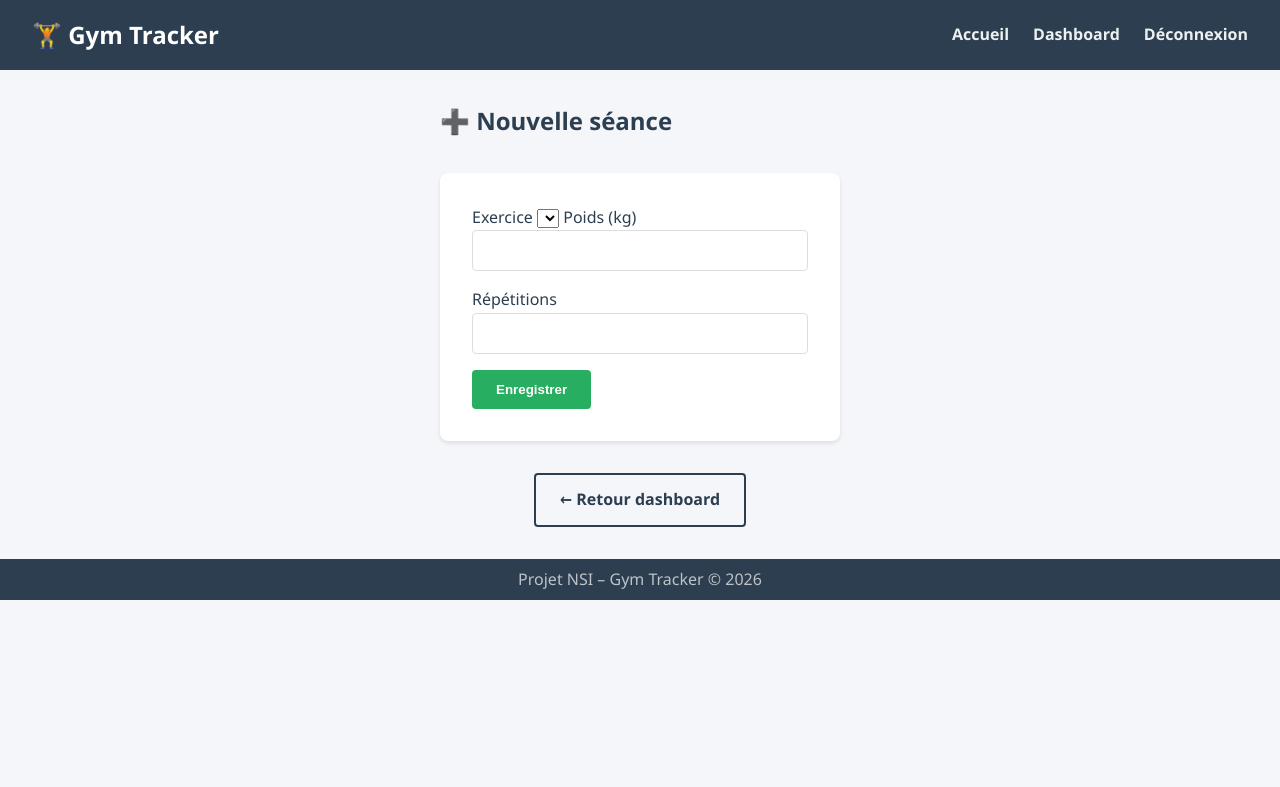
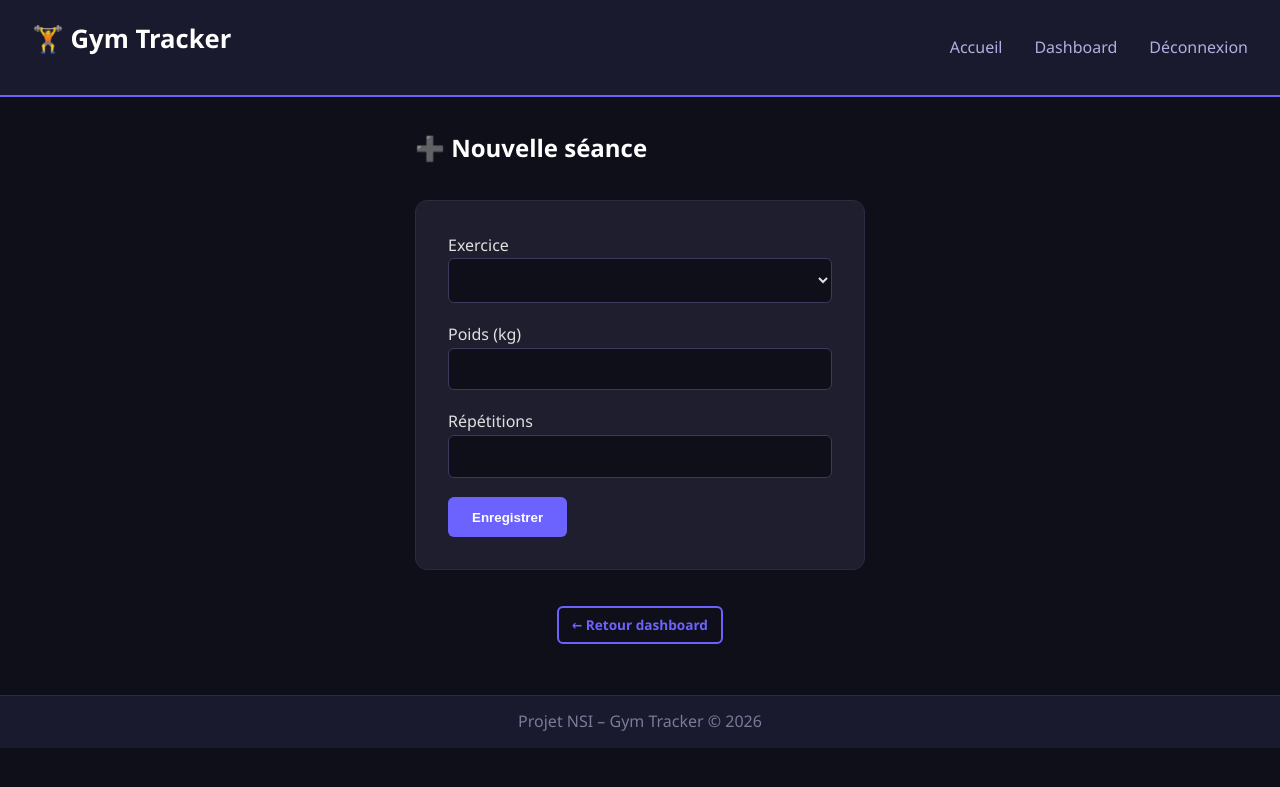
Before and after one commit to reibelbenjamin6-dev/projetNSI-gym, a Flask app: page /add-performance/1 in a window 1280 px wide. Shown: the top 787 px of the page. Run offline with Flask 3, Linux system fonts and the light colour scheme; the visitor is signed in with stand-in values (Sample User, id 1); data comes from the database, SQL or seed files in the repository; lists and menus that the app fills with data are empty.

Commit message:
style update

```diff
--- a/static/css/style.css
+++ b/static/css/style.css
@@ -1,4 +1,5 @@
-/* Reset de base */
+/* ----- THÈME SOMBRE - GYM TRACKER ----- */
+
 * {
     margin: 0;
     padding: 0;
@@ -7,182 +8,234 @@
 
 body {
     font-family: 'Segoe UI', Tahoma, Geneva, Verdana, sans-serif;
-    background-color: #f5f6fa;
-    color: #2c3e50;
+    background-color: #0f0f1a;
+    color: #e0e0e0;
     line-height: 1.6;
 }
 
-/* Header */
 header {
-    background-color: #2c3e50;
+    background-color: #1a1a2e;
     color: white;
-    padding: 1rem 2rem;
+    padding: 1.2rem 2rem;
     display: flex;
     justify-content: space-between;
     align-items: center;
+    border-bottom: 2px solid #6c63ff;
 }
 
 header h1 {
-    margin: 0;
-    font-size: 1.5rem;
+    font-size: 1.6rem;
+    color: #ffffff;
 }
 
-/* Navigation */
 nav {
     display: flex;
-    gap: 1.5rem;
-    align-items: center;
+    gap: 2rem;
+}
+nav a {
+    color: #b0b0e0;
+    text-decoration: none;
+    font-weight: 500;
+    transition: color 0.2s;
+}
+nav a:hover {
+    color: #6c63ff;
 }
 
-nav a {
-    color: #ecf0f1;
-    text-decoration: none;
-    font-weight: bold;
+main {
+    max-width: 960px;
+    margin: 2rem auto;
+    padding: 0 1.5rem;
 }
 
-nav a:hover {
-    color: #f39c12;
-}
-
-/* Contenu principal */
-main {
-    max-width: 900px;
-    margin: 2rem auto;
-    padding: 0 1rem;
-}
-
-h1, h2 {
+h1, h2, h3 {
+    color: #ffffff;
     margin-bottom: 1rem;
 }
 
-/* Formulaires */
+.card, .exercise-card {
+    background: #1e1e2f;
+    border-radius: 12px;
+    padding: 1.5rem;
+    margin-bottom: 1rem;
+    border: 1px solid #2a2a40;
+    transition: transform 0.2s, box-shadow 0.2s;
+}
+.card:hover, .exercise-card:hover {
+    transform: translateY(-3px);
+    box-shadow: 0 8px 20px rgba(108, 99, 255, 0.2);
+}
+
 form {
-    background: white;
+    background: #1e1e2f;
     padding: 2rem;
-    border-radius: 8px;
-    box-shadow: 0 2px 4px rgba(0,0,0,0.1);
-    max-width: 400px;
+    border-radius: 12px;
+    border: 1px solid #2a2a40;
+    max-width: 450px;
     margin: 2rem auto;
 }
 
-input {
-    display: block;
+input, select {
     width: 100%;
-    padding: 0.75rem;
-    margin-bottom: 1rem;
-    border: 1px solid #ddd;
-    border-radius: 4px;
+    padding: 0.8rem;
+    margin-bottom: 1.2rem;
+    border: 1px solid #3a3a5c;
+    background: #0f0f1a;
+    color: #e0e0e0;
+    border-radius: 6px;
+}
+
+input::placeholder {
+    color: #6a6a8a;
 }
 
 button {
-    background-color: #27ae60;
+    background: #6c63ff;
     color: white;
-    padding: 0.75rem 1.5rem;
+    padding: 0.8rem 1.5rem;
     border: none;
-    border-radius: 4px;
+    border-radius: 6px;
+    font-weight: bold;
     cursor: pointer;
-    font-weight: bold;
+    transition: background 0.2s;
+}
+button:hover {
+    background: #5a52d5;
 }
 
-button:hover {
-    background-color: #219a52;
+.styled-table {
+    width: 100%;
+    border-collapse: collapse;
+    background: #1e1e2f;
+    border-radius: 12px;
+    overflow: hidden;
+    margin: 1.5rem 0;
+}
+.styled-table th {
+    background: #6c63ff;
+    color: white;
+    padding: 0.8rem;
+    text-align: left;
+}
+.styled-table td {
+    padding: 0.8rem;
+    border-bottom: 1px solid #2a2a40;
+}
+.styled-table tr:hover td {
+    background: #2a2a4a;
 }
 
-/* Footer */
-footer {
-    background-color: #2c3e50;
-    color: #bdc3c7;
-    text-align: center;
-    padding: 0.5rem;
-    margin-top: 2rem;
+.exercise-grid {
+    display: grid;
+    grid-template-columns: repeat(auto-fill, minmax(220px, 1fr));
+    gap: 1.2rem;
+    margin-top: 1.5rem;
+}
+.exercise-card h4 {
+    color: #ffffff;
+    margin-bottom: 0.3rem;
+}
+.muscle-badge {
+    background: #6c63ff;
+    color: white;
+    padding: 0.2rem 0.8rem;
+    border-radius: 20px;
+    font-size: 0.8rem;
+    display: inline-block;
 }
 
-/* Messages flash */
 .flash-messages {
-    max-width: 400px;
+    max-width: 450px;
     margin: 1rem auto;
 }
 .flash-message {
-    background: #e74c3c;
+    background: #ff4d4d;
     color: white;
-    padding: 0.75rem;
-    border-radius: 4px;
+    padding: 0.8rem;
+    border-radius: 6px;
     margin-bottom: 0.5rem;
 }
 
-/* Hero section (page d'accueil) */
+footer {
+    background-color: #1a1a2e;
+    color: #7a7a9a;
+    text-align: center;
+    padding: 0.8rem;
+    border-top: 1px solid #2a2a40;
+    margin-top: 3rem;
+}
+
 .hero {
     text-align: center;
-    padding: 3rem 1rem;
+    padding: 4rem 1rem;
 }
 .hero h2 {
-    font-size: 2rem;
-    margin-bottom: 0.5rem;
+    font-size: 2.4rem;
+    margin-bottom: 0.8rem;
+    color: white;
 }
 .hero p {
     font-size: 1.2rem;
-    color: #7f8c8d;
+    color: #a0a0c0;
     margin-bottom: 2rem;
 }
 
-/* Boutons */
 .btn {
     display: inline-block;
-    padding: 0.75rem 1.5rem;
+    padding: 0.8rem 1.8rem;
     margin: 0 0.5rem;
-    border-radius: 4px;
+    border-radius: 6px;
     text-decoration: none;
     font-weight: bold;
+    transition: background 0.2s;
 }
-.btn-green {
-    background-color: #27ae60;
+.btn-primary {
+    background: #6c63ff;
     color: white;
 }
-.btn-green:hover {
-    background-color: #219a52;
+.btn-primary:hover {
+    background: #5a52d5;
 }
 .btn-outline {
     background: transparent;
-    border: 2px solid #2c3e50;
-    color: #2c3e50;
+    border: 2px solid #6c63ff;
+    color: #6c63ff;
 }
 .btn-outline:hover {
-    background: #2c3e50;
+    background: #6c63ff;
     color: white;
 }
 
-/* Conteneur de formulaire */
 .form-container {
-    max-width: 400px;
+    max-width: 450px;
     margin: 2rem auto;
 }
 .switch-link {
     text-align: center;
     margin-top: 1rem;
+    color: #a0a0c0;
+}
+.switch-link a {
+    color: #6c63ff;
 }
 
-/* Grille d'exercices */
-.exercise-grid {
-    display: grid;
-    grid-template-columns: repeat(auto-fill, minmax(200px, 1fr));
-    gap: 1rem;
-    margin: 1.5rem 0;
+.password-hint {
+    font-size: 0.75rem;
+    color: #8a8a9a;
+    margin-top: -0.4rem;
+    margin-bottom: 1.5rem;
+    font-style: italic;
 }
-.exercise-card {
-    background: white;
-    padding: 1.5rem;
-    border-radius: 8px;
-    box-shadow: 0 2px 5px rgba(0,0,0,0.1);
-    text-align: center;
+
+.btn-sm {
+    padding: 0.4rem 0.8rem;
+    font-size: 0.85rem;
+    margin: 0.2rem;
 }
-.exercise-card h4 {
-    margin-bottom: 0.5rem;
-    color: #2c3e50;
+
+.muscle-links {
+    display: flex;
+    flex-wrap: wrap;
+    gap: 0.8rem;
+    margin-top: 0.5rem;
 }
-.muscle {
-    background: #ecf0f1;
-    color: #2c3e50;
-    padding: 0.25rem 0.75rem;
-    border-radius: 20px;
-    font-size: 0.85rem;
-}
```
Also changed, not shown: 1 other file.
